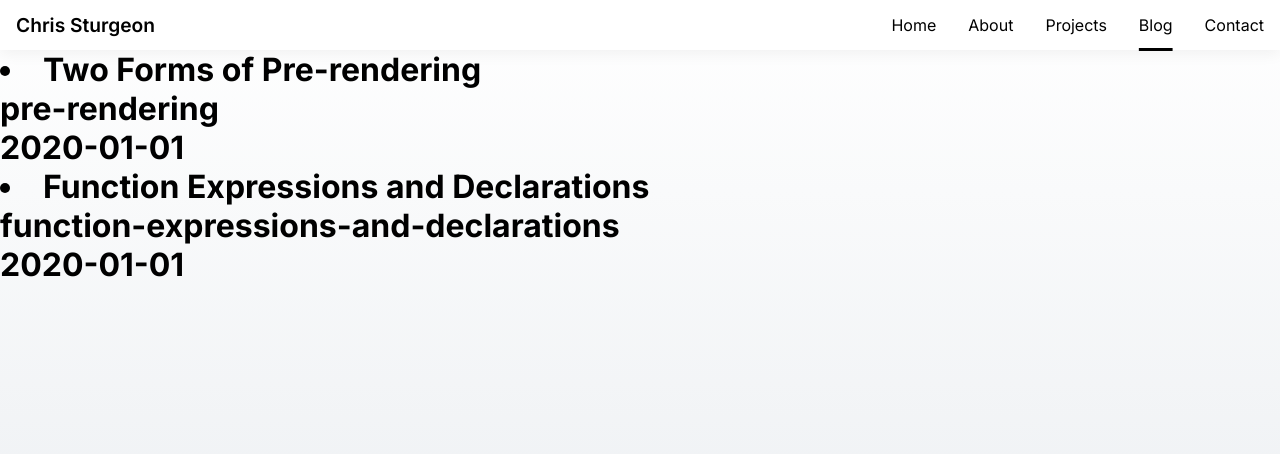
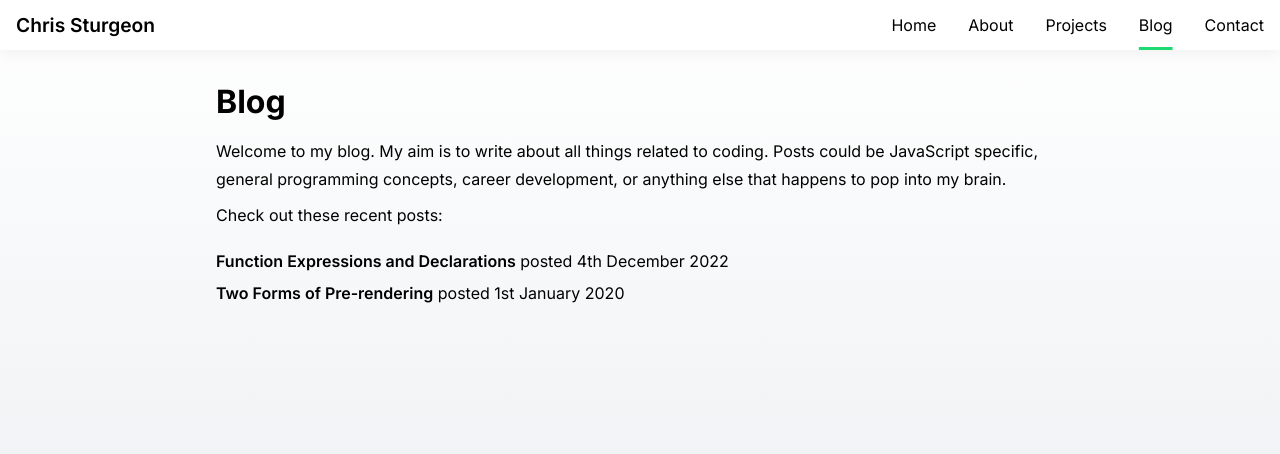
Before and after one commit to ChrisSturgeon/next-personal-site, a Next.js app: page /blog in a window 1280 px wide. Shown: the top 454 px of the page. Built offline with nearby package versions, Linux system fonts and the light colour scheme.

Commit message:
Add blog index page

```diff
--- /dev/null
+++ b/components/Date/Date.tsx
@@ -0,0 +1,6 @@
+import { parseISO, format } from 'date-fns';
+
+export default function Date({ dateString }: { dateString: string }) {
+  const date = parseISO(dateString);
+  return <time dateTime={dateString}>{format(date, 'do MMMM yyyy')}</time>;
+}
--- a/package.json
+++ b/package.json
@@ -12,6 +12,7 @@
     "@types/node": "18.15.10",
     "@types/react": "18.0.30",
     "@types/react-dom": "18.0.11",
+    "date-fns": "^2.29.3",
     "eslint": "8.36.0",
     "eslint-config-next": "13.2.4",
     "framer-motion": "^10.9.2",
--- a/pages/blog/index.tsx
+++ b/pages/blog/index.tsx
@@ -1,15 +1,9 @@
 import Link from 'next/link';
-
+import styles from '@/styles/BlogIndex.module.css';
 import { getSortedPostsData } from '@/lib/posts';
-
-export async function getStaticProps() {
-  const allPostsData = getSortedPostsData();
-  return {
-    props: {
-      allPostsData,
-    },
-  };
-}
+import { GetStaticProps } from 'next';
+import Head from 'next/head';
+import Date from '@/components/Date/Date';
 
 interface allPostsProps {
   allPostsData: {
@@ -19,22 +13,47 @@ interface allPostsProps {
   }[];
 }
 
+export const getStaticProps: GetStaticProps = async ({}) => {
+  const allPostsData = getSortedPostsData();
+  return {
+    props: {
+      allPostsData,
+    },
+  };
+};
+
 export default function Blog({ allPostsData }: allPostsProps) {
   return (
+    <>
+      <Head>
+        <title>Chris Sturgeon Blog</title>
+      </Head>
+      <div className={styles.wrapper}>
         <div>
-      <h1>
+          <h1>Blog</h1>
+          <p>
+            Welcome to my blog. My aim is to write about all things related to
+            coding. Posts could be JavaScript specific, general programming
+            concepts, career development, or anything else that happens to pop
+            into my brain.
+          </p>
+          <p>Check out these recent posts:</p>
           <ul>
             {allPostsData.map((post) => {
               return (
                 <li key={post.id}>
-                <Link href={`/blog/${post.id}`}>{post.title}</Link>
-                <p>{post.id}</p>
-                <p>{post.date}</p>
+                  <Link href={`/blog/${post.id}`}>
+                    <div>
+                      <span>{post.title}</span> posted{' '}
+                      <Date dateString={post.date} />
+                    </div>
+                  </Link>
                 </li>
               );
             })}
           </ul>
-      </h1>
         </div>
+      </div>
+    </>
   );
 }
--- a/pages/index.tsx
+++ b/pages/index.tsx
@@ -29,7 +29,7 @@ export default function Home() {
   return (
     <>
       <Head>
-        <title>Create Next App</title>
+        <title>Chris Sturgeon</title>
         <meta name="description" content="Generated by create next app" />
         <meta name="viewport" content="width=device-width, initial-scale=1" />
         <link rel="icon" href="/favicon.ico" />
--- a/posts/function-expressions-and-declarations.md
+++ b/posts/function-expressions-and-declarations.md
@@ -1,9 +1,8 @@
 ---
 title: 'Function Expressions and Declarations'
-date: '2020-01-01'
+keywords: 'functions'
+date: '2022-12-04'
 ---
-
-## Function Declarations vs Expressions
 
 In this post we're going to look at function **declarations** and function **expressions** in JavaScript, and when to use one instead the other.
 
--- /dev/null
+++ b/styles/BlogIndex.module.css
@@ -0,0 +1,31 @@
+.wrapper {
+  display: flex;
+  justify-content: center;
+  padding: 1em;
+}
+
+.wrapper > div {
+  width: clamp(200px, 100%, 53em);
+}
+
+.wrapper > div h1 {
+  margin-block: 0.5em;
+}
+
+.wrapper > div p {
+  margin-block: 0.5em;
+  line-height: 1.75;
+}
+
+.wrapper > div ul {
+  margin-block: 1em;
+}
+
+.wrapper li {
+  list-style-type: none;
+  line-height: 2;
+}
+
+.wrapper ul li a div span {
+  font-weight: 600;
+}
--- a/styles/Navbar.module.css
+++ b/styles/Navbar.module.css
@@ -22,16 +22,16 @@
 }
 
 .active {
-  text-decoration: underline 3px solid black;
-  text-underline-offset: 17px;
+  text-decoration: underline 3px solid var(--light-green);
+  text-underline-offset: 16px;
 }
 
 .wrapper a:hover {
-  text-decoration: underline 3px solid black;
-  text-underline-offset: 17px;
+  text-decoration: underline 3px solid var(--light-green);
+  text-underline-offset: 16px;
 }
 
-.wrapper a:hover:first-of-type {
+.wrapper > a:hover:first-of-type {
   text-decoration: none;
 }
 
--- a/styles/globals.css
+++ b/styles/globals.css
@@ -36,14 +36,6 @@ body {
 a {
   color: inherit;
   text-decoration: none;
-}
-
-p > code {
-  font-family: var(--font-mono);
-  background-color: rgb(220, 220, 220);
-  padding: 2px 4px;
-  font-size: 1rem;
-  border-radius: 2px;
 }
 
 li {
```
Also changed, not shown: pages/blog/[id].tsx (+23 -7 lines), styles/Post.module.css (+33 -0 lines), 1 other file (tests, documents, lock files or other folders). Lines whose indentation alone changed are shown as unchanged.
